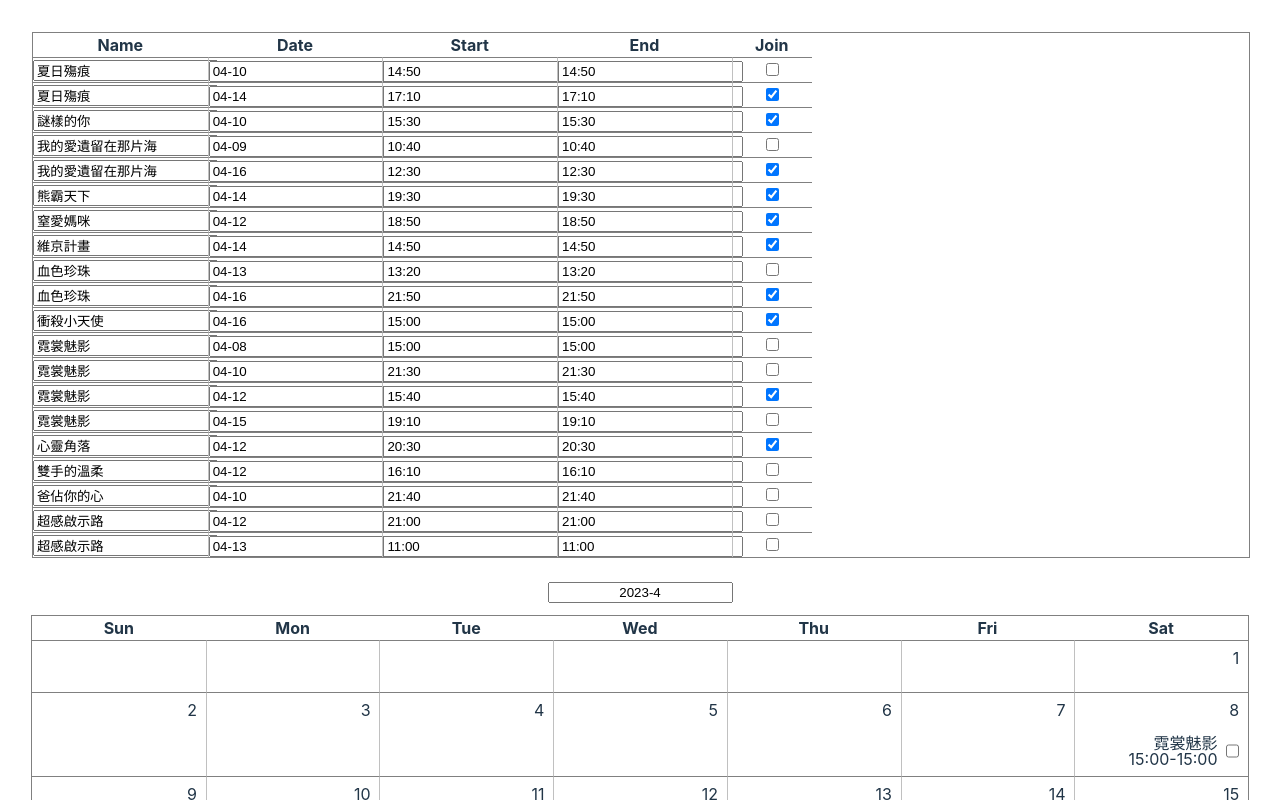
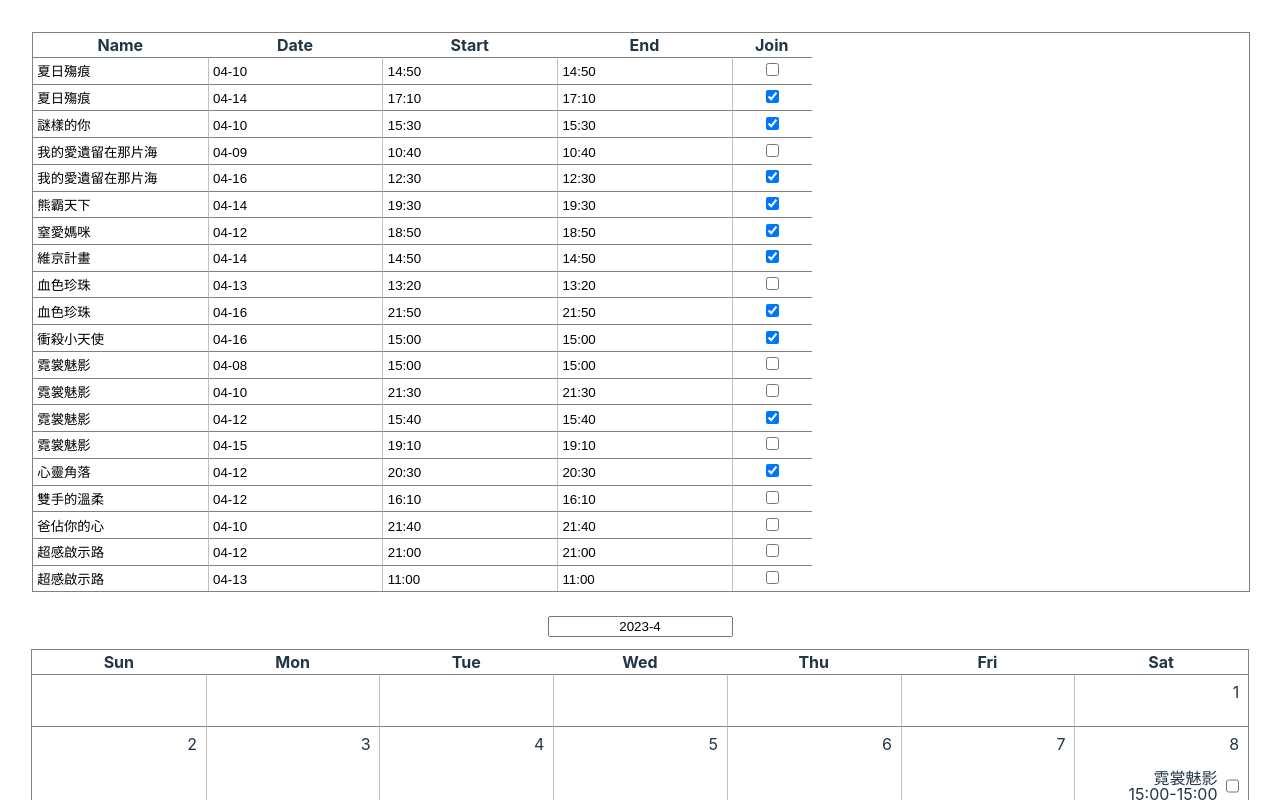
Before and after one commit to nepikn/schedule-film-fest, a React (Vite) app: page / in a window 1280 px wide. Shown: the top 800 px of the page. Built offline with nearby package versions, Linux system fonts and the light colour scheme.

Commit message:
fix outline

```diff
--- a/src/App.tsx
+++ b/src/App.tsx
@@ -5,15 +5,7 @@ import "./App.css";
 import Calendar from "./Calendar";
 import Table from "./Table";
 
-interface FilmInfoKey {
-  name: string;
-  timeStart: Date;
-  timeEnd: Date;
-  join: boolean;
-  date?: string;
-  start?: string;
-  end?: string;
-}
+type FilmInfoKey = keyof FilmInfo;
 export class FilmInfo {
   name;
   timeStart;
@@ -103,15 +95,16 @@ function App() {
     rowData.map((row) => new FilmInfo(...(row as [string])))
   );
 
-  function handleTableChange(e: React.FormEvent<HTMLDivElement>) {
-    if (!(e.target instanceof HTMLElement) || !e.target.closest("li[data-id]"))
-      return;
+  function handleTableChange(e: React.FormEvent<HTMLInputElement>) {
+    if (!(e.target instanceof HTMLElement)) return;
 
     const nextFilmInfos = filmInfos.slice();
     const index = filmInfos.findIndex(
-      (info) => info.id == e.target.closest("li[data-id]").dataset.id
+      (info) =>
+        info.id ==
+        (e.currentTarget.closest("li[data-id]")! as HTMLLIElement).dataset.id
     );
-    nextFilmInfos[index][e.target.name] = e.target.value;
+    nextFilmInfos[index][e.currentTarget.name] = e.currentTarget.value;
     setFilmInfos(nextFilmInfos);
   }
 
--- a/src/Table.css
+++ b/src/Table.css
@@ -8,7 +8,7 @@
   }
 }
 
-li[title] {
+.cell {
   line-height: 1;
   padding: 0.5ex;
 
@@ -16,7 +16,7 @@ li[title] {
     box-shadow: inset 0 0 3px gray;
   }
 }
-li[title] > input {
+.cell > input {
   border: none;
   padding: 0;
 
--- a/src/Table.tsx
+++ b/src/Table.tsx
@@ -17,6 +17,7 @@ export default function Table({
         <ul className="grid">
           {titles.map((title) => (
             <Cell
+              key={title}
               title={title}
               info={filmInfo[title]}
               handleChange={handleChange}
@@ -45,7 +46,7 @@ export default function Table({
 
 function Cell({ title, info, handleChange }) {
   return (
-    <li key={title} className="cell">
+    <li className="cell">
       {title != "join" ? (
         <input type="text" value={info} name={title} onChange={handleChange} />
       ) : (
```
